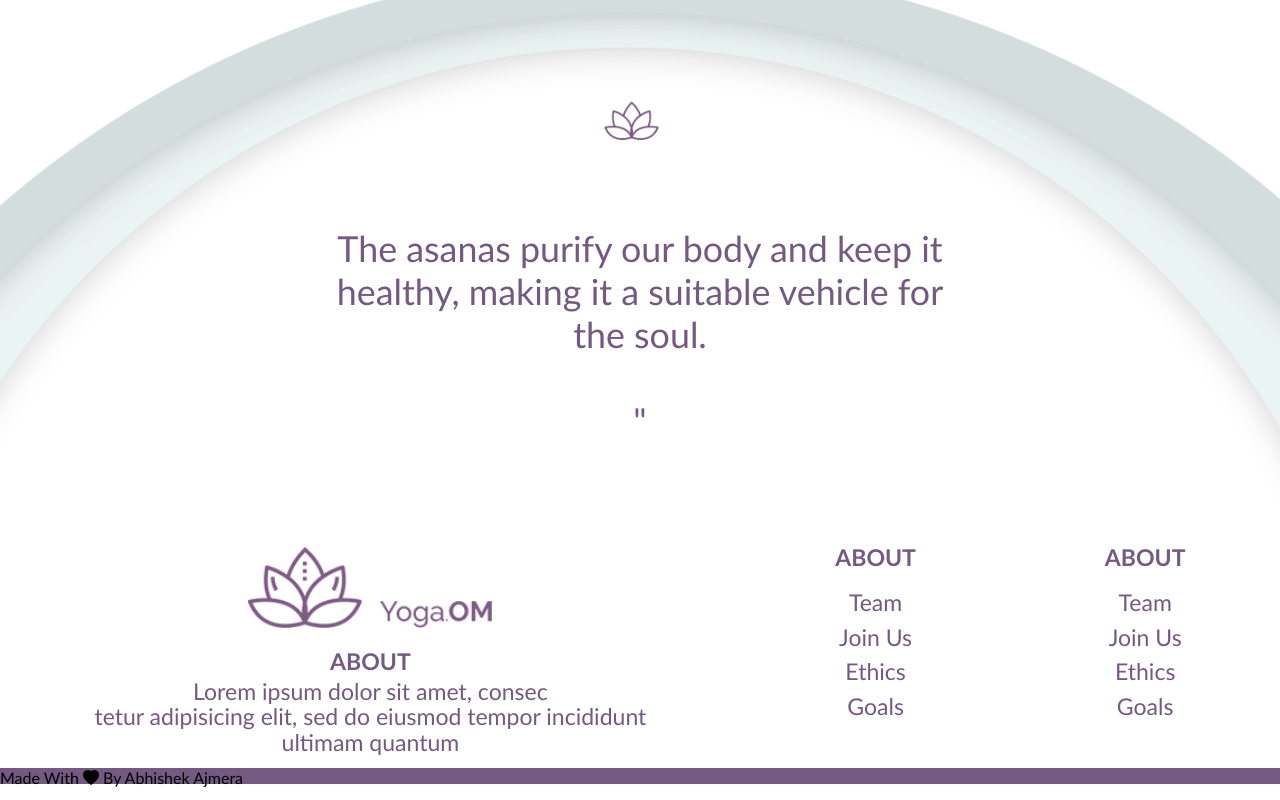
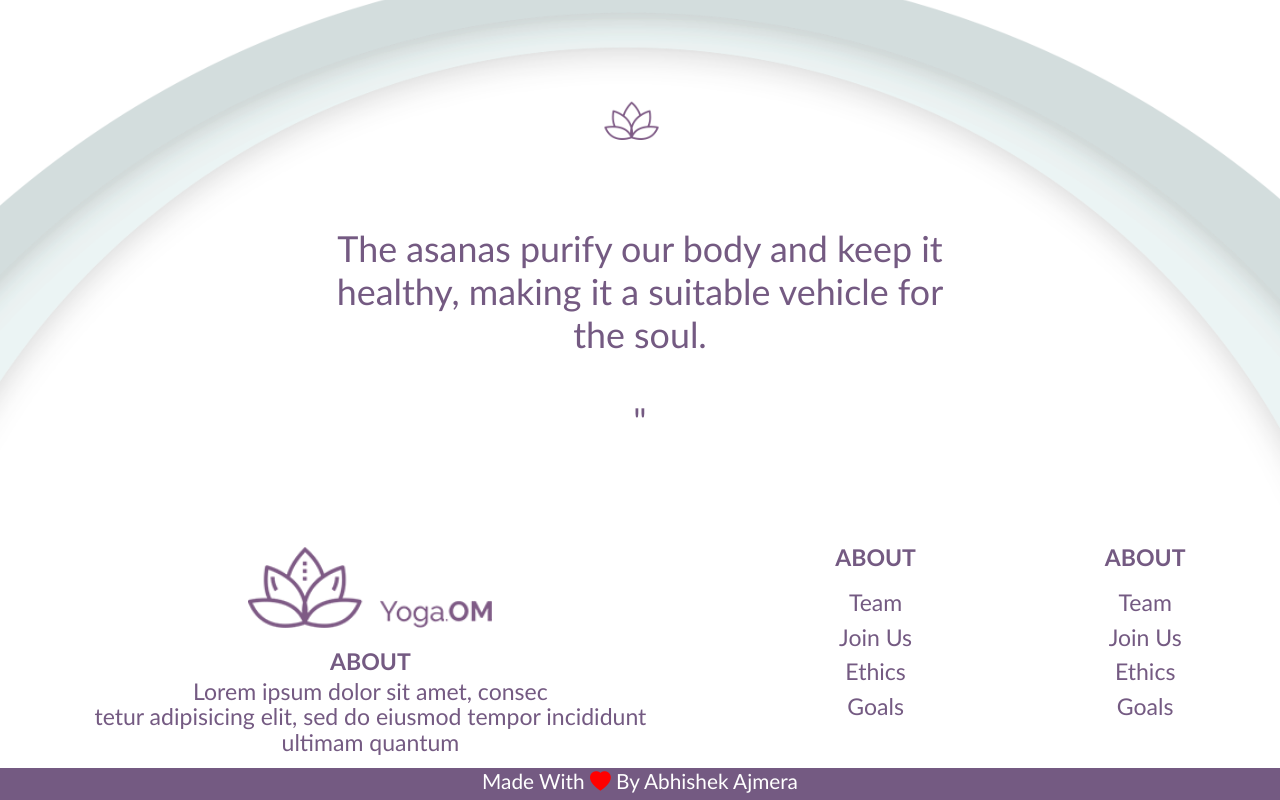
Before and after one commit to Abhi-Ajmera/Yoga.Om, a plain HTML site: page index.html in a window 1280 px wide. Shown: the part 5201-6001 px from the top of the page. Drawn offline with nearby package versions, Linux system fonts and the light colour scheme.

Commit message:
Update style.css

```diff
--- a/CSS/style.css
+++ b/CSS/style.css
@@ -367,6 +367,15 @@
 .about1 li{
     margin: 0.7vw 0vw;
 }
+.brand{
+    text-align: center;
+    height: 4vh;
+    font-size: 2.6vh;
+    color: white;
+}
+.brand .bi{
+    color: red;
+}
 
 
 @media only screen and (max-width: 900px) and (min-width: 600px) {
```
